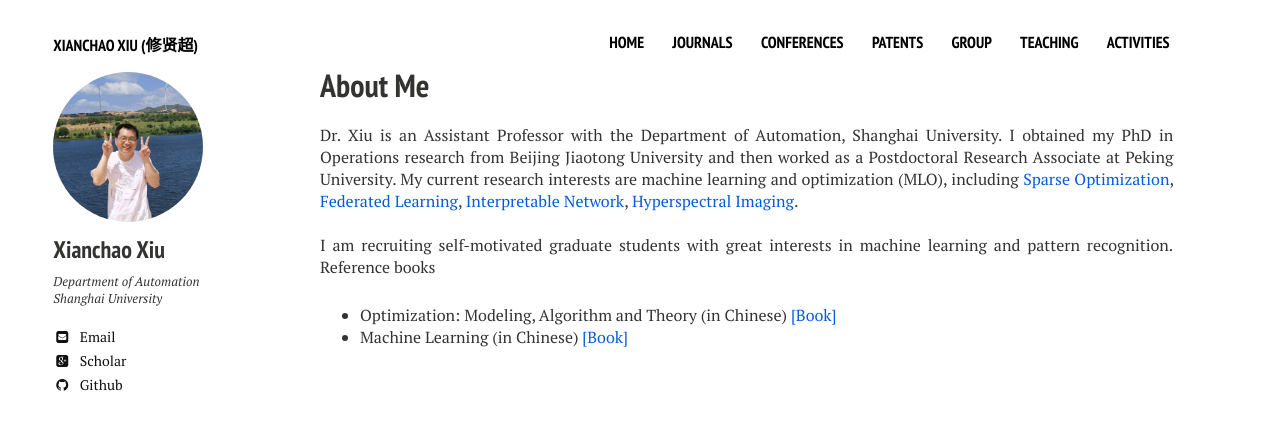
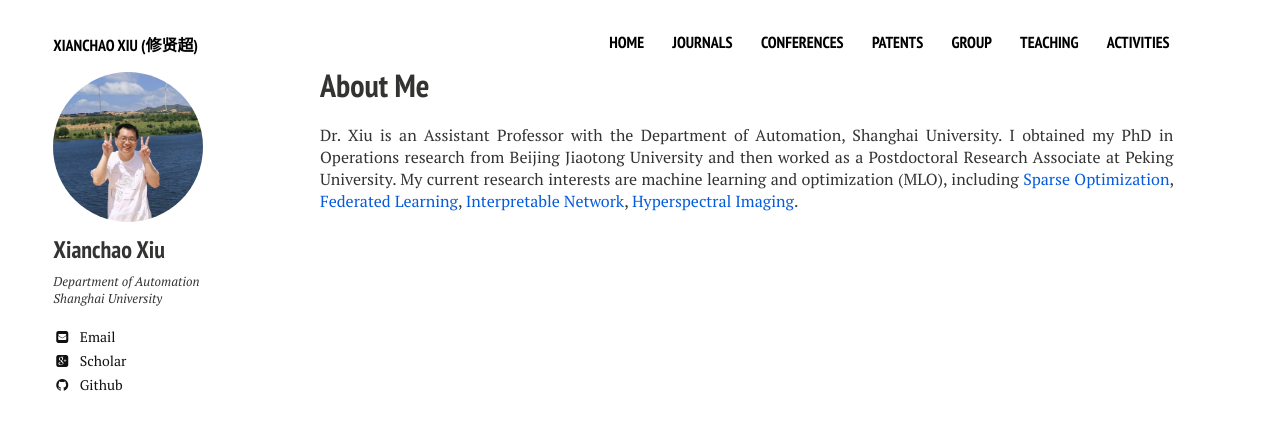
Before and after one commit to xianchaoxiu/xianchaoxiu.github.io, a Jekyll site: the page built from index.md, in a window 1280 px wide. Shown: the top 430 px of the page. Built offline with Jekyll 4.4.1, drawn with Linux system fonts in a browser that asks for light colours; nearby versions of some CDN libraries.

Commit message:
Update home2.html

```diff
--- a/_layouts/home2.html
+++ b/_layouts/home2.html
@@ -25,11 +25,7 @@
 	      I obtained my PhD in Operations research from Beijing Jiaotong University and then worked as a Postdoctoral Research Associate at Peking University.
 	      My current research interests are machine learning and optimization (MLO), including <a href="https://github.com/xianchaoxiu/Sparse-Optimization" class="textlink" target="_blank">Sparse Optimization</a>, <a href="https://github.com/xianchaoxiu/Federated-Learning" class="textlink" target="_blank">Federated Learning</a>, <a href="https://github.com/xianchaoxiu/Interpretable-Network" class="textlink" target="_blank">Interpretable Network</a>, <a href="https://github.com/xianchaoxiu/Hyperspectral-Imaging" class="textlink" target="_blank">Hyperspectral Imaging</a>. <br><br>
 
-	 I am recruiting self-motivated graduate students with great interests in machine learning and pattern recognition. Reference books
-        <ul>
-        <li> Optimization: Modeling, Algorithm and Theory (in Chinese) <a href="https://item.jd.com/13064530.html" class="textlink" target="_blank">[Book]</a>  </li>
-	<li> Machine Learning (in Chinese) <a href="https://item.jd.com/12762673.html" class="textlink" target="_blank">[Book] </a></li>
-        </ul>
+
 </p>
 
 
```
